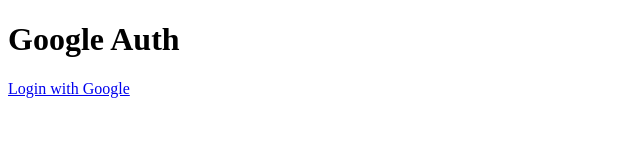
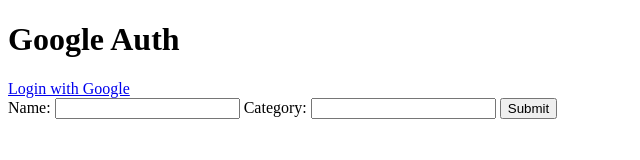
Before and after one commit to rwang2022/LetMeCOOK, a website: page index.html in a window 1280 px wide. Shown: the whole page, without its empty margins (0-640 px from the left). Drawn offline with Linux system fonts and the light colour scheme.

Commit message:
html form works

```diff
--- a/index.html
+++ b/index.html
@@ -8,5 +8,15 @@
 <body>
     <h1>Google Auth</h1>
     <a href="/auth/google">Login with Google</a>
+
+    <form method="POST" action="/create_ingredient">
+        <label for="name">Name:</label>
+        <input type="text" id="name" name="name">
+
+        <label for="category">Category:</label>
+        <input type="text" id="category" name="category">
+
+        <button type="submit">Submit</button>
+    </form>
 </body>
 </html>
```
Also changed, not shown: db.js (+7 -2 lines).
